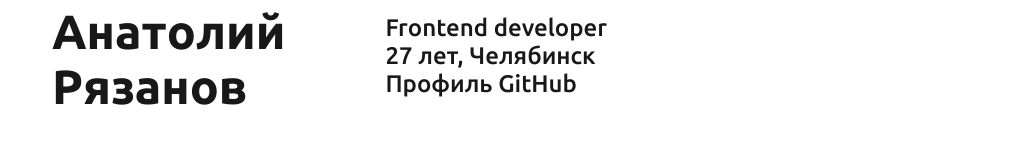
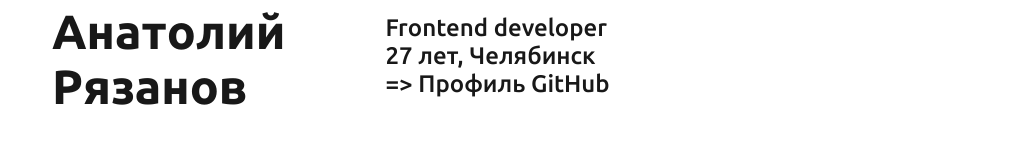
Before and after one commit to AnatolyRrr/Portfolio, a plain HTML site: page index.html in a window 1280 px wide. Shown: the part 146-293 px from the top of the page, without its empty margins (128-1151 px from the left). Drawn offline with Linux system fonts and the light colour scheme; files whose address does not match are found by name.

Commit message:
change text

```diff
--- a/index.html
+++ b/index.html
@@ -39,7 +39,7 @@
         <div class="container">
             <div class="primary__info">
                 <h1 class="primary__title">Анатолий<br>Рязанов</h1>
-                <p class="primary__text">Frontend developer<br>27 лет, Челябинск<br><a href="https://github.com/AnatolyRrr" class="github-link">Профиль GitHub</a></p>
+                <p class="primary__text">Frontend developer<br>27 лет, Челябинск<br><a href="https://github.com/AnatolyRrr" class="github-link">=> Профиль GitHub</a></p>
             </div>
             <div class="primary__image-user">
                 <picture>
```
